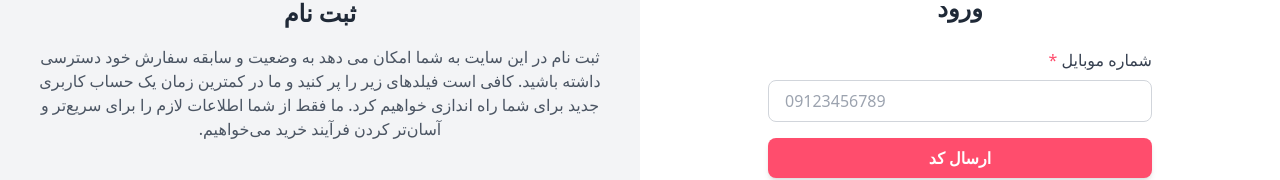
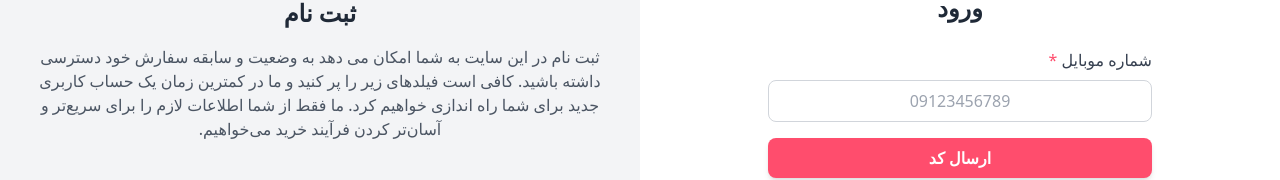
Before and after one commit to Sayyadi68/Ziuran, a React (Vite) app: page /account in a window 1280 px wide. Shown: the part 216-396 px from the top of the page. Built offline with nearby package versions, Linux system fonts and the light colour scheme.

Commit message:
Update Login.jsx

```diff
--- a/src/pages/Login.jsx
+++ b/src/pages/Login.jsx
@@ -79,7 +79,7 @@ function AuthPage() {
                             <input
                                 type="tel"
                                 id="phone"
-                                className="w-full border border-gray-300 rounded-lg px-4 py-2 focus:outline-none focus:ring-2 focus:ring-[#FF4D6D]"
+                                className="w-full text-center border border-gray-300 rounded-lg px-4 py-2 focus:outline-none focus:ring-2 focus:ring-[#FF4D6D]"
                                 placeholder="09123456789"
                                 value={phoneNumber}
                                 onChange={(e) => setPhoneNumber(e.target.value)}
@@ -99,7 +99,7 @@ function AuthPage() {
                             <label htmlFor="otp" className="block text-gray-700 mb-2">
                                 کد یکبار مصرف <span className="text-[#FF4D6D]">*</span>
                             </label>
-                            <div className="flex gap-5 justify-center">
+                            <div className="flex justify-between">
                                 {[...Array(6)].map((_, index) => (
                                     <input
                                         key={index}
```
